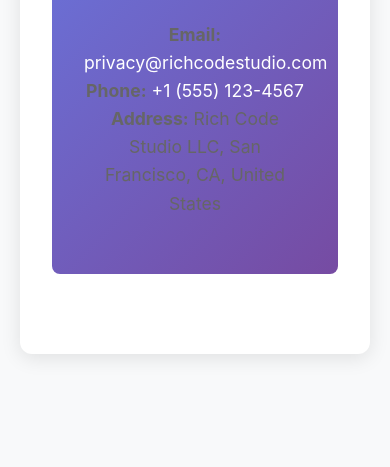
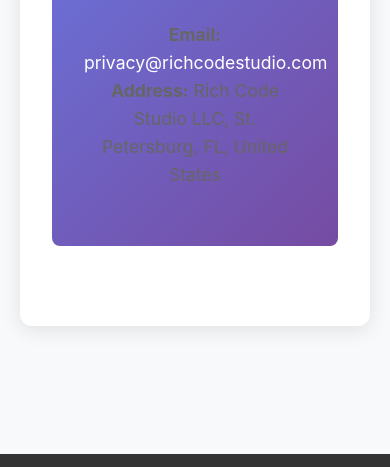
Before and after one commit to mrpolanco/richcodestudio, a plain HTML site: page privacypolicy.html in a window 390 px wide. Shown: the part 7924-8391 px from the top of the page. Drawn offline with Linux system fonts and the light colour scheme.

Commit message:
Remove phone # and edit address

```diff
--- a/privacypolicy.html
+++ b/privacypolicy.html
@@ -494,8 +494,7 @@
                         <p>If you have any questions about this Privacy Policy or our data practices, please contact us:</p>
                         <p>
                             <strong>Email:</strong> <a href="mailto:privacy@richcodestudio.com" aria-label="Send email to privacy@richcodestudio.com">privacy@richcodestudio.com</a><br>
-                            <strong>Phone:</strong> <a href="tel:+1-555-123-4567" aria-label="Call us at +1 (555) 123-4567">+1 (555) 123-4567</a><br>
-                            <strong>Address:</strong> Rich Code Studio LLC, San Francisco, CA, United States
+                            <strong>Address:</strong> Rich Code Studio LLC, St. Petersburg, FL, United States
                         </p>
                     </div>
                 </section>
```
